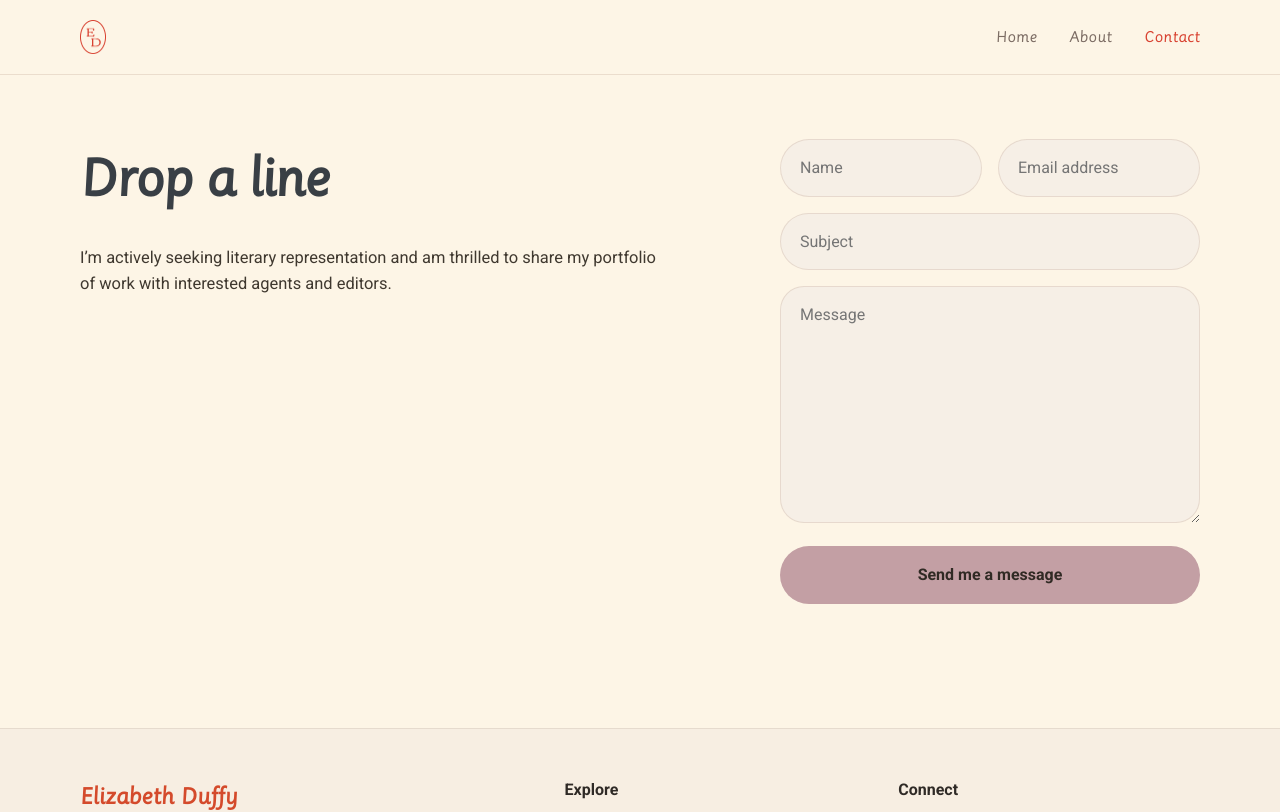
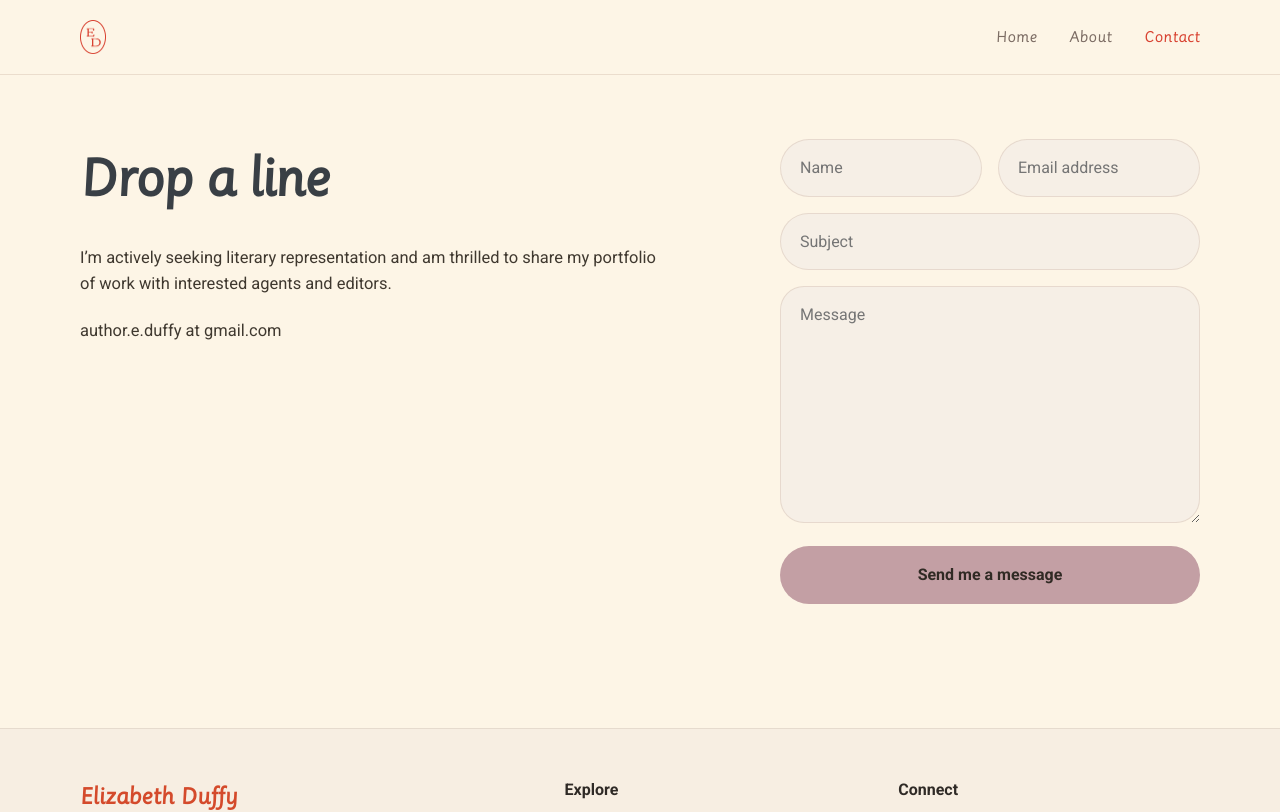
Before and after one commit to CatherineAlanna/EDuffySite, a Next.js app: page /contact in a window 1280 px wide. Shown: the top 812 px of the page. Built offline with nearby package versions, Linux system fonts and the light colour scheme.

Commit message:
Add email address to Contact page for inquiries

```diff
--- a/src/app/contact/page.tsx
+++ b/src/app/contact/page.tsx
@@ -13,6 +13,7 @@ export default function ContactPage() {
             <p>
               I’m actively seeking literary representation and am thrilled to share my portfolio of work with interested agents and editors.
             </p>
+            <p>author.e.duffy at gmail.com</p>
           </div>
 
           <form className="contact-form" action="#" method="post">
```
